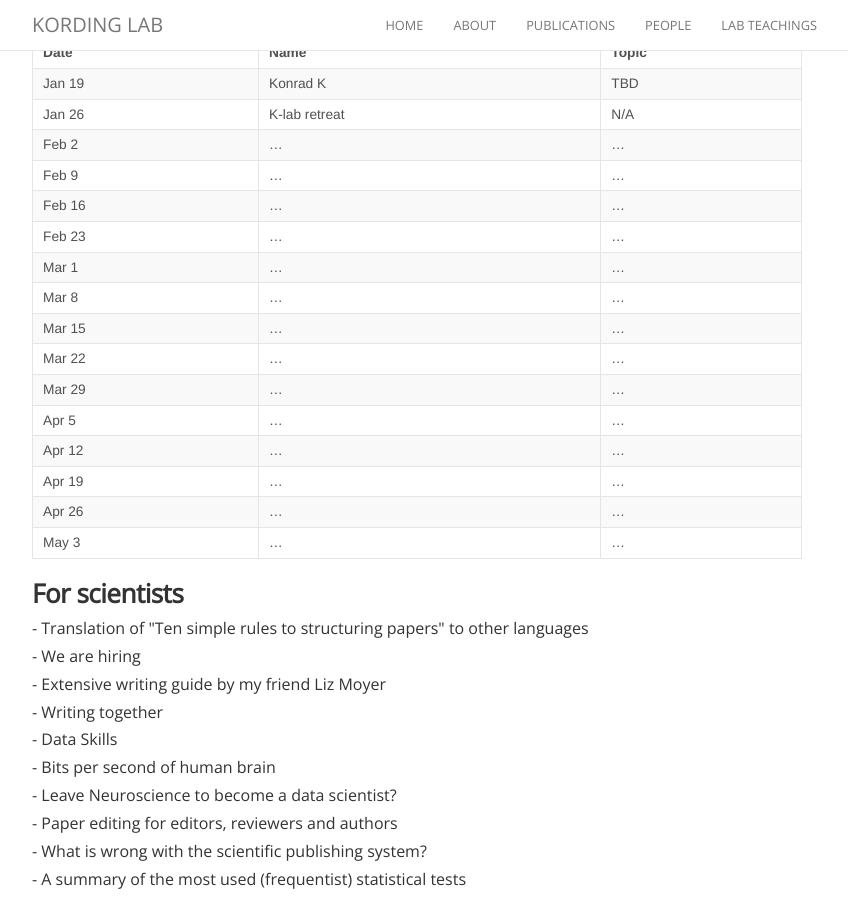
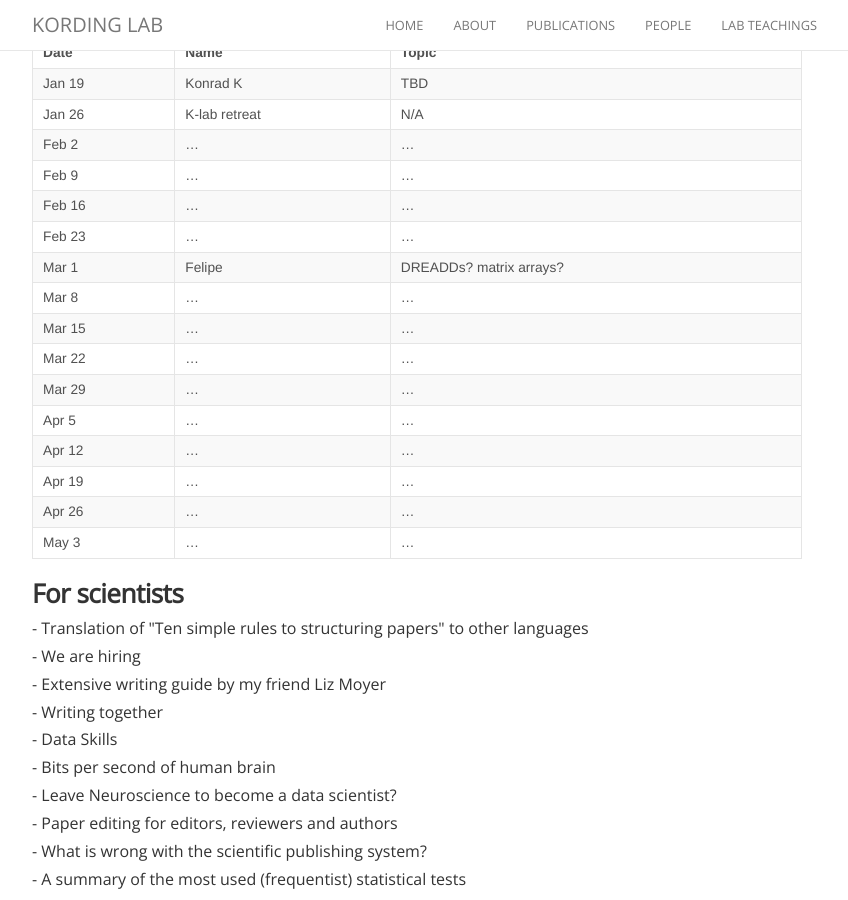
Before and after one commit to KordingLab/KordingLab.github.io, a Jekyll site: the page built from presentations.md, in a window 1280 px wide and 900 px high, scrolled down 302 px. Shown: the whole window, without its empty margins (223-1071 px from the left). Built offline with Jekyll 4.4.1, drawn with Linux system fonts in a browser that asks for light colours; nearby versions of some CDN libraries; comment, search, counter and statistics services are not loaded.

Commit message:
Update presentations.md

```diff
--- a/presentations.md
+++ b/presentations.md
@@ -22,7 +22,7 @@ Get on the [listserv for announcements](https://groups.google.com/forum/#!forum/
 | Feb 9 |... | ... |
 | Feb 16 | ... | ... |
 | Feb 23 | ... | ... |
-| Mar 1 | ... | ... |
+| Mar 1 | Felipe | DREADDs? matrix arrays? |
 | Mar 8 | ... | ... |
 | Mar 15 | ... | ... |
 | Mar 22 | ... | ... |
```
